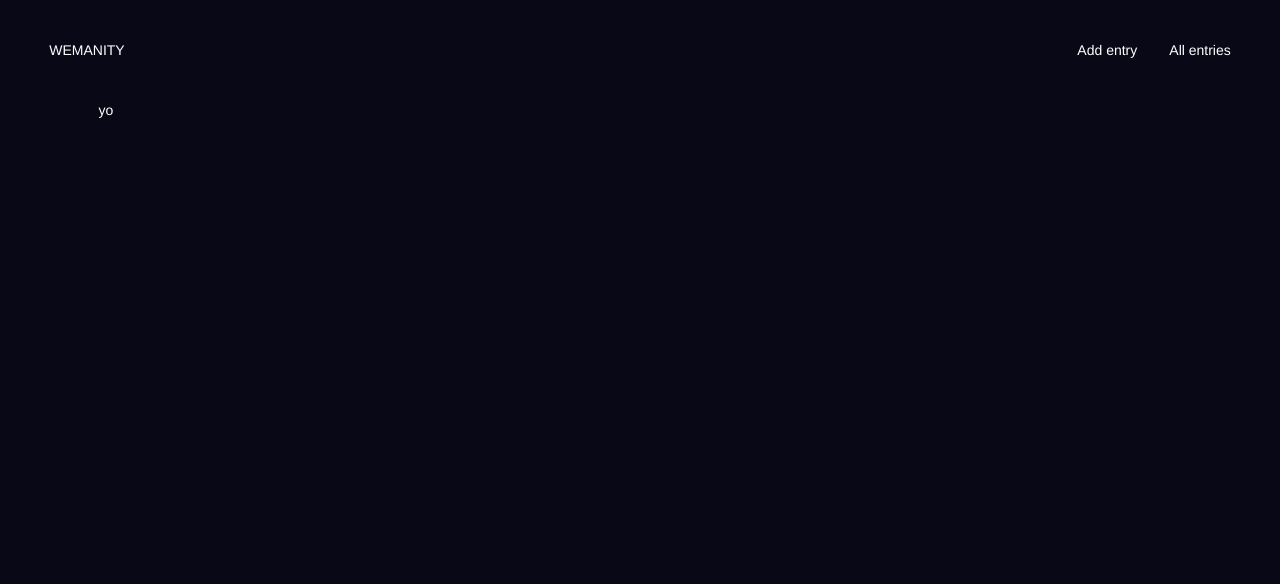
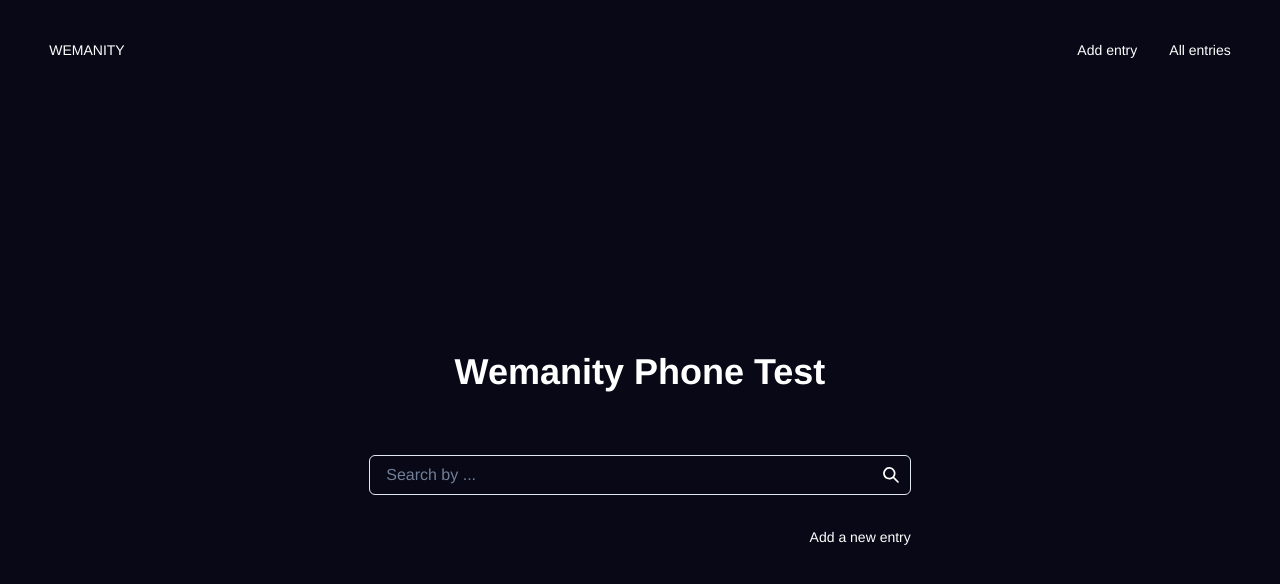
Before and after one commit to Antoinehtml/test-wemanity, a Next.js app: page / in a window 1280 px wide. Shown: the top 584 px of the page. Built offline with nearby package versions, Linux system fonts and the light colour scheme.

Commit message:
slicing homepage

```diff
--- a/src/pages/index.js
+++ b/src/pages/index.js
@@ -1,10 +1,40 @@
+import { Flex, Heading, Input, InputGroup, InputRightElement, Text } from "@chakra-ui/react";
+import { SearchIcon } from '@chakra-ui/icons'
+import Link from "next/link";
+
 import Col from '../comps/Misc/Col';
 import Container from '../comps/Misc/Container';
+import { useState } from "react";
 
 export default function Home() {
+  const [value, setValue] = useState('')
+  const handleChange = (event) => setValue(event.target.value)
+
   return (
     <Container bg="darkBlue" color="primary" h="calc(100vh - var(--top-bar-height))">
-      <Col colStart={3} colEnd={25}>yo</Col>
+      <Col colStart={3} colEnd={25} display="flex" flexDirection="column" alignItems="center" justifyContent="center">
+        <Heading as="h1" variant="h1" mb={{ base: 8, lg: 16 }}>
+          Wemanity Phone Test
+        </Heading>
+
+        <InputGroup maxW="50%">
+          <Input
+            value={value}
+            onChange={handleChange}
+            placeholder="Search by ..."
+            mb={{ base: 4, lg: 8 }}
+          />
+
+          <InputRightElement>
+            <SearchIcon cursor="pointer" onClick={() => console.log(value)} />
+          </InputRightElement>
+        </InputGroup>
+
+        <Flex w="50%" justifyContent="flex-end">
+          <Link href="/new-entry" passHref>
+            <Text as="a" textStyle="underlined">Add a new entry</Text>
+          </Link>
+        </Flex></Col>
     </Container>
   )
 }
```
